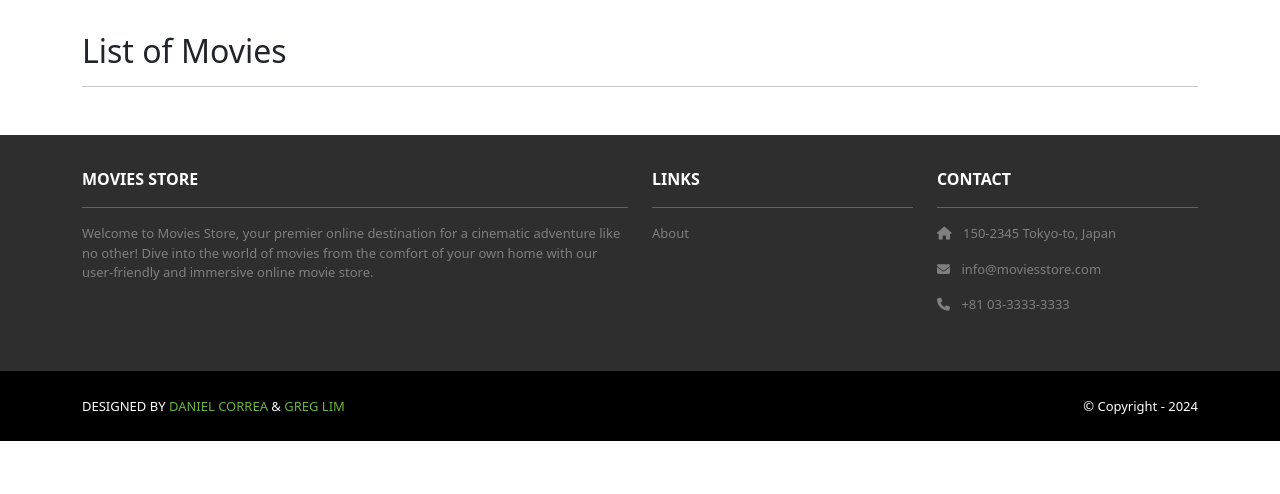
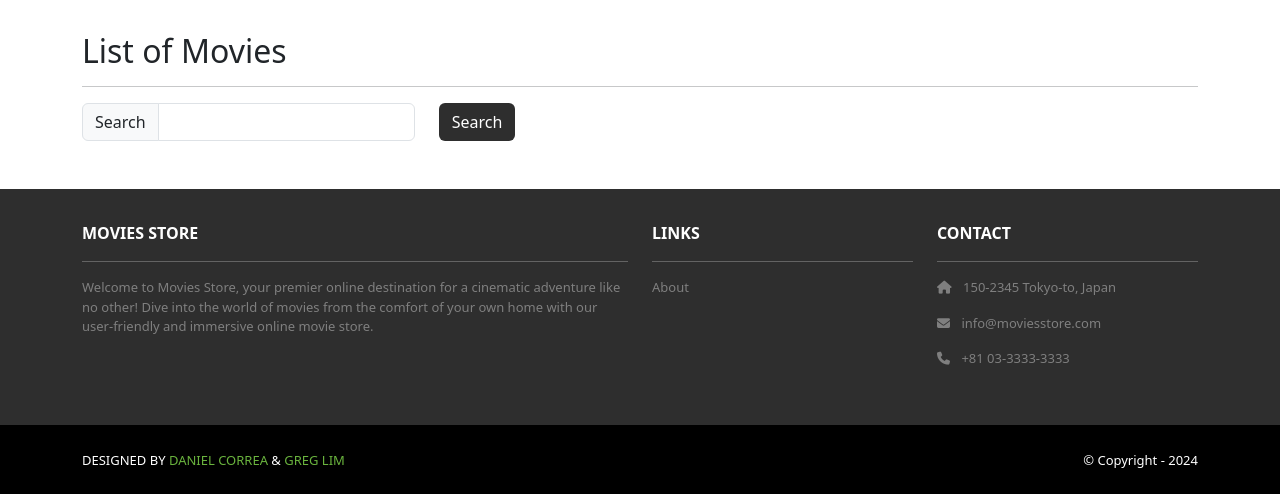
Before and after one commit to OIITuMuCT/Moviesstore, a Django app: page /movies/ in a window 1280 px wide. Shown: the part 82-576 px from the top of the page. Run offline with Django 5.2, Linux system fonts and the light colour scheme; data that the repository does not hold is empty; some libraries are stand-ins or nearby versions.

Commit message:
Updating the movie.index template

```diff
--- a/moviesstore/movies/templates/movies/index.html
+++ b/moviesstore/movies/templates/movies/index.html
@@ -8,6 +8,24 @@
             <div class="col mx-auto mb-3">
                 <h2>List of Movies</h2>
                 <hr>
+                <p class="card-text">
+                    <form action="" method="get">
+                        <div class="row">
+                            <div class="col-auto">
+                                <div class="input-group col-auto">
+                                    <div class="input-group-text">
+                                        Search
+                                    </div>
+                                    <input type="text" class="form-control" name="search">
+                                </div>
+                            </div>
+                            <div class="col-auto">
+                                <button class="btn bg-dark text-white" type="submit">Search</button>
+                            </div>
+                        </div>
+                    </form>
+
+                </p>
             </div>
         </div>
         <div class="row">
```
